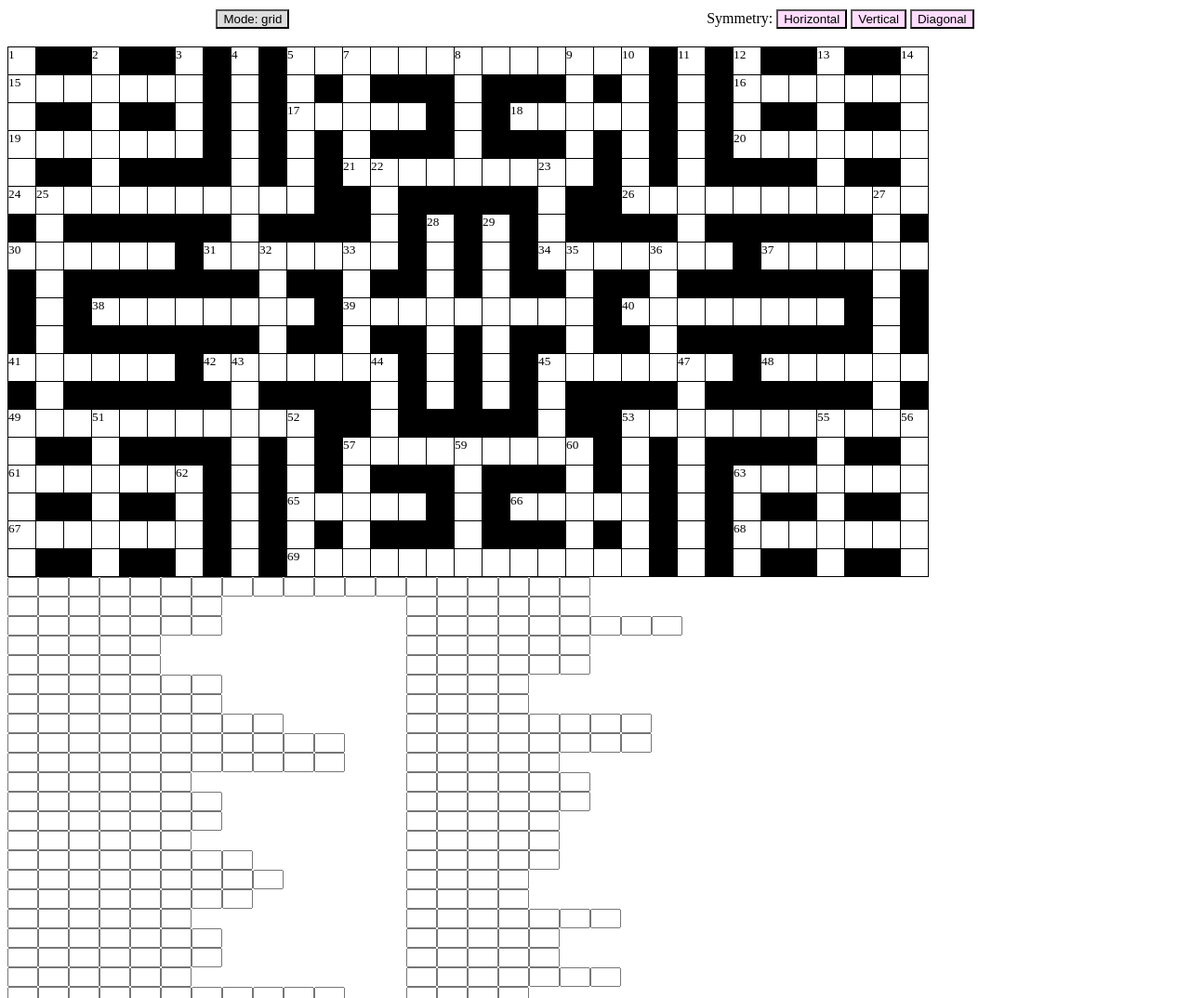
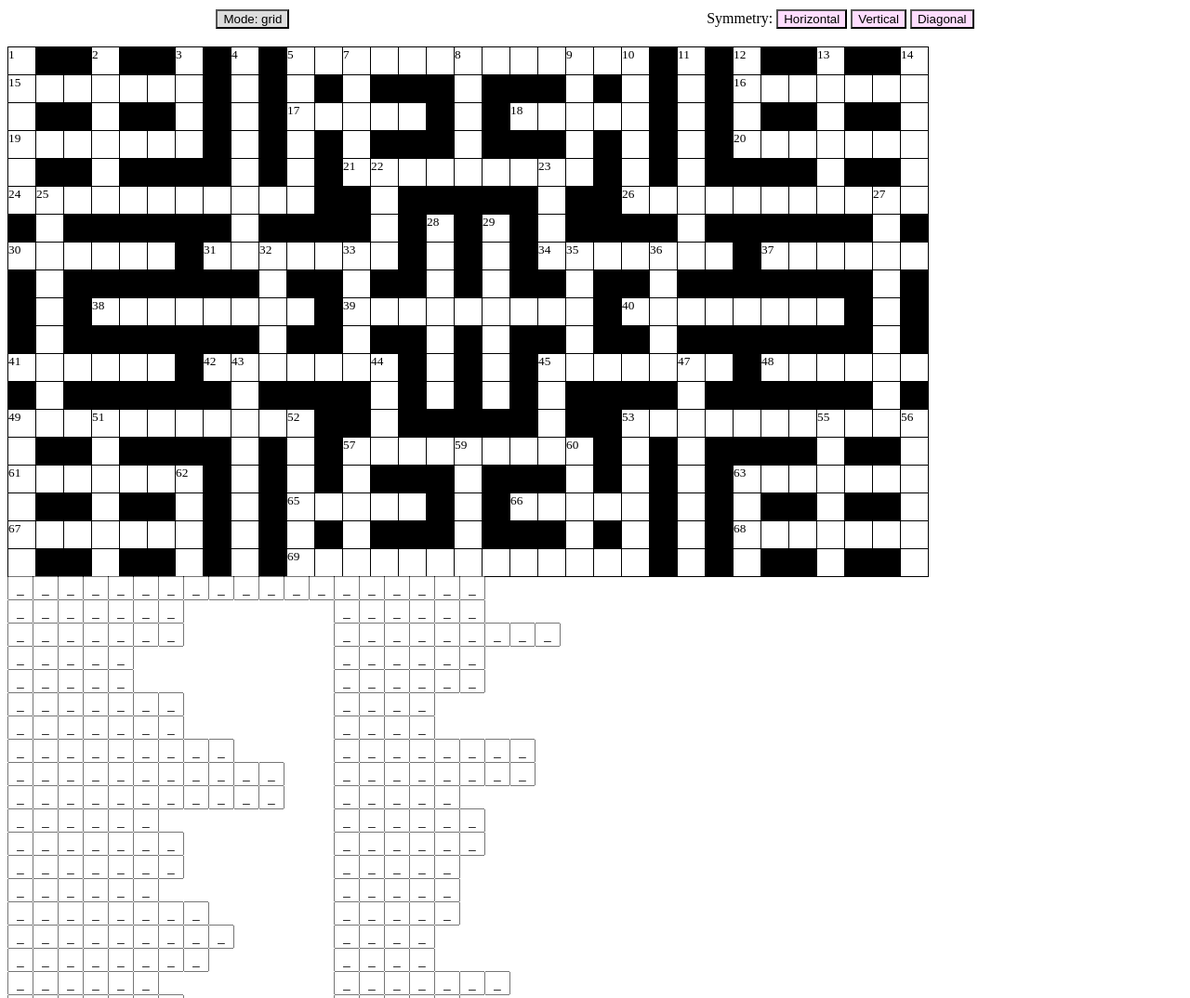
Before and after one commit to Piterden/node-crossword, a website built with webpack: page index.html in a window 1280 px wide. Shown: the top 1074 px of the page at 93% size. Built offline with Linux system fonts and the light colour scheme.

Commit message:
added letters store

```diff
--- a/demo.js
+++ b/demo.js
@@ -86,10 +86,7 @@ const controls = {
   },
 }
 
-Object.keys(controls).forEach((key) => {
-  controls[key].el.addEventListener('click', controls[key].events.click)
-})
-
+const render = () => {
   const createWordForm = (word) => {
     const letters = Array.from(
       { length: word.length },
@@ -98,7 +95,9 @@ const createWordForm = (word) => {
     size="1"
     minlength="1"
     maxlength="1"
-  readonly />
+    value="${word.word[idx]}"
+    data-id="${word.cells[idx]}"
+  />
   </div>`,
     ).join('')
 
@@ -112,13 +111,17 @@ const createWordForm = (word) => {
   `
   }
 
-const render = () => {
+  Object.keys(controls).forEach((key) => {
+    controls[key].el.addEventListener('click', controls[key].events.click)
+  })
+
   const grid = Array.from(crossword.grid.cells.values())
     .map((cell) => `<div
     class="cell${crossword.grid.blanks.has(cell + []) ? ' blank' : ''}"
     data-id="${cell + []}"
   >
   ${startCells.get(cell + []) ? '<sup>' + startCells.get(cell + []) + '</sup>' : ''}
+  ${cell.letter}
   </div>`)
     .join('')
 
@@ -145,6 +148,17 @@ const render = () => {
       render()
     })
   })
+
+  const wordsLetters = Array.from(document.querySelectorAll('.letter-wrap input'))
+
+  wordsLetters.forEach((wordLetter) => {
+    wordLetter.addEventListener('input', (e) => {
+      const [x, y] = e.target.dataset.id.split(':')
+
+      crossword.setLetter(x, y, e.target.value)
+      render()
+    })
+  })
 }
 
 render()
--- a/index.html
+++ b/index.html
@@ -26,7 +26,9 @@
 .letters-wrapper {
   display: flex;
 }
-.letters-wraper input {
+.letters-wraper input,
+.letter-wrap input {
+  text-align: center;
   width: 20px;
   height: 20px;
   margin: -1px -1px 0 0;
--- a/package.json
+++ b/package.json
@@ -10,6 +10,9 @@
   },
   "author": "Denis Efremov <efremov.a.denis@gmail.com>",
   "license": "MIT",
+  "dependencies": {
+    "constructor-decorator": "0.0.10"
+  },
   "devDependencies": {
     "@babel/core": "^7.5.5",
     "babel-eslint": "^10.0.2",
@@ -26,8 +29,5 @@
     "terser-webpack-plugin": "^1.3.0",
     "webpack": "^4.36.0",
     "webpack-cli": "^3.3.6"
-  },
-  "dependencies": {
-    "constructor-decorator": "0.0.10"
   }
 }
--- a/src/Cell.js
+++ b/src/Cell.js
@@ -8,9 +8,11 @@ class Cell extends BaseClass {
     }
   }
 
-  // constructor (...args) {
-  //   super(...args)
-  // }
+  constructor (...args) {
+    super(...args)
+
+    this.letter = ''
+  }
 
   toString () {
     return `${this.x}:${this.y}`
--- a/src/Crossword.js
+++ b/src/Crossword.js
@@ -35,8 +35,15 @@ class Crossword extends BaseClass {
     return new Map(words.map((word) => [word.index, word]))
   }
 
-  inputLetter ({ x, y, value }) {
-    this.letters[`${x}:${y}`] = value
+  setLetter (x, y, value) {
+    if (typeof value === 'undefined') {
+      if (typeof x === 'string' && x.split(':').length === 2 && typeof y === 'string') {
+        value = y
+        y = x.split(':')[1]
+        x = x.split(':')[0]
+      }
+    }
+    this.grid.cells.get(`${x}:${y}`).letter = value
   }
 }
 
--- a/src/Grid.js
+++ b/src/Grid.js
@@ -178,7 +178,14 @@ class Grid extends BaseClass {
     return this.addIndexes([
       ...this.singleDirectionWords(true),
       ...this.singleDirectionWords(false),
-    ]).map((arr) => new Word(...arr))
+    ]).map((arr) => {
+      const id = `${arr[0]}:${arr[1]}`
+      const word = new Word(...arr)
+
+      word.letters.set(id, word.letters.get(id))
+
+      return word
+    })
   }
 
   addIndexes (words) {
--- a/src/Word.js
+++ b/src/Word.js
@@ -18,12 +18,16 @@ class Word extends BaseClass {
     super(...args)
 
     this.clues = []
-    this.word = ''
+    this.letters = new Map(this.cells.map((id, idx) => [id, '_']))
   }
 
   get cells () {
     return getWordCells(this)
   }
+
+  get word () {
+    return [...this.letters.values()].join('')
+  }
 }
 
 export default Word
```
Also changed, not shown: dist/main.js. Lines whose indentation alone changed are shown as unchanged.
